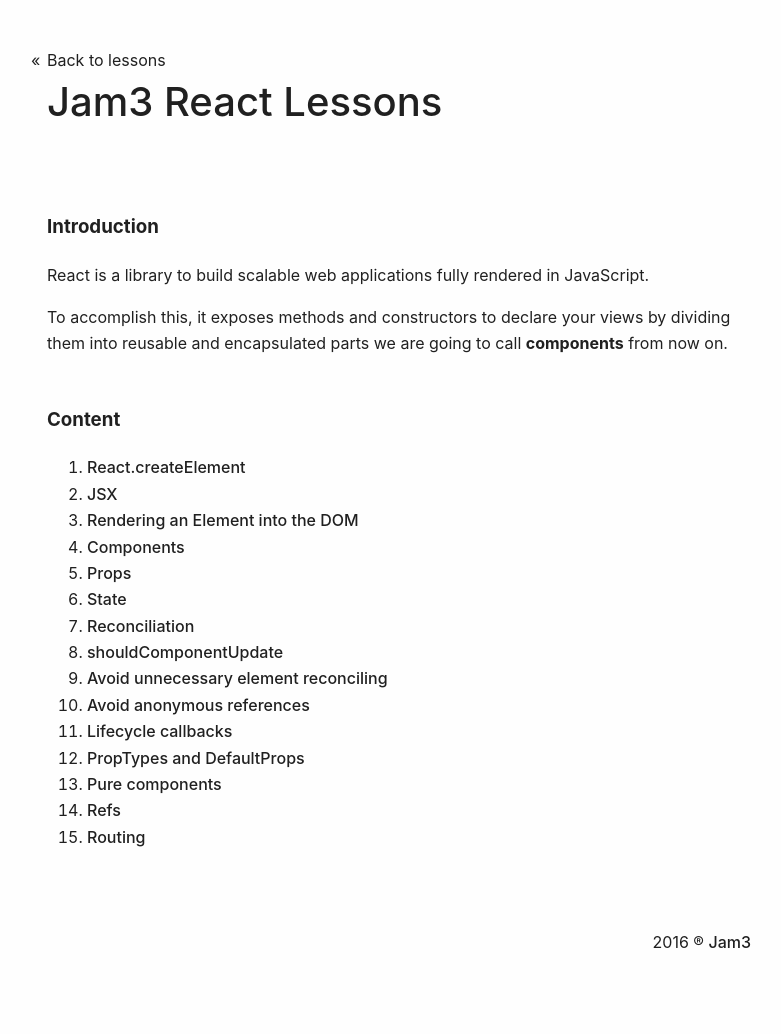
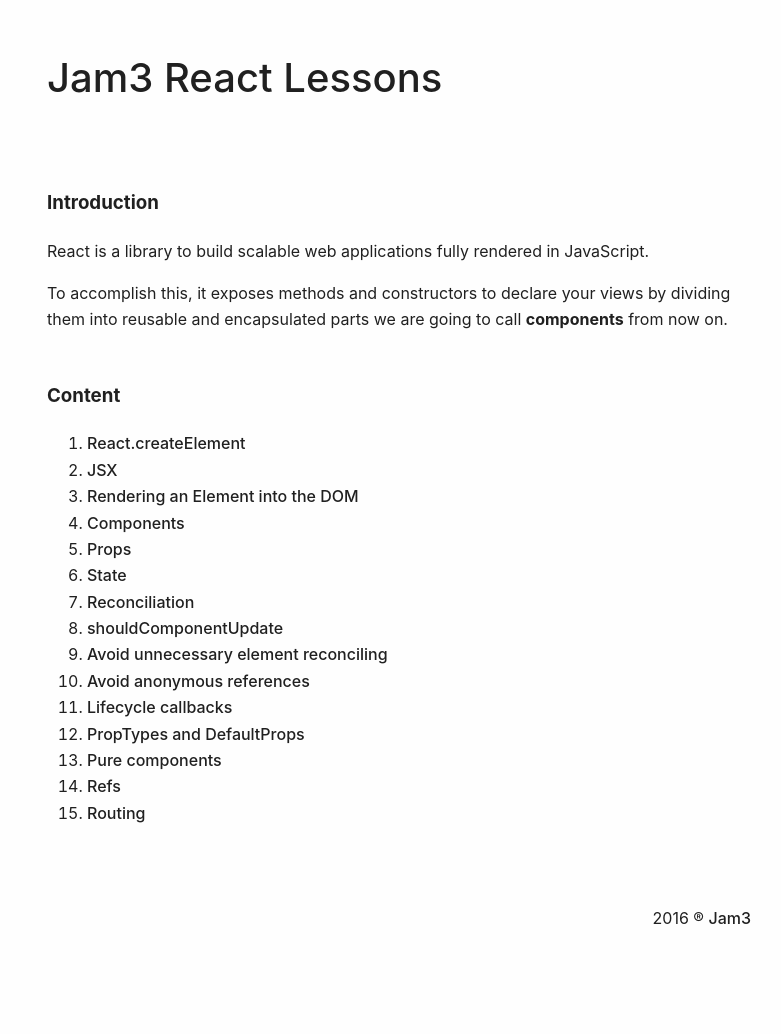
Before and after one commit to Experience-Monks/jam3-lessons-react, a Jekyll site: the page built from index.html, in a window 1280 px wide. Shown: the whole page, without its empty margins (241-1022 px from the left). Built offline with Jekyll 4.4.1, drawn with Linux system fonts in a browser that asks for light colours; after the commit the page ends 1010 px from its top, so only the background shows below that.

Commit message:
Intend to fix back to lessons link on local and deployed site

```diff
--- a/_includes/header.html
+++ b/_includes/header.html
@@ -9,6 +9,10 @@
 </head>
 <body class="page">
   <header class="container">
-    {% if page.url != site.baseurl %}<a href="/" class="page__link--home">Back to lessons</a>{% endif %}
+    {% if page.url != "/" %}
+      <a href="{{ site.baseurl | prepend: "/" }}" class="page__link--home">
+        Back to lessons
+      </a>
+    {% endif %}
     <h1 class="page__title">{{ page.title }}</h1>
   </header>
```
